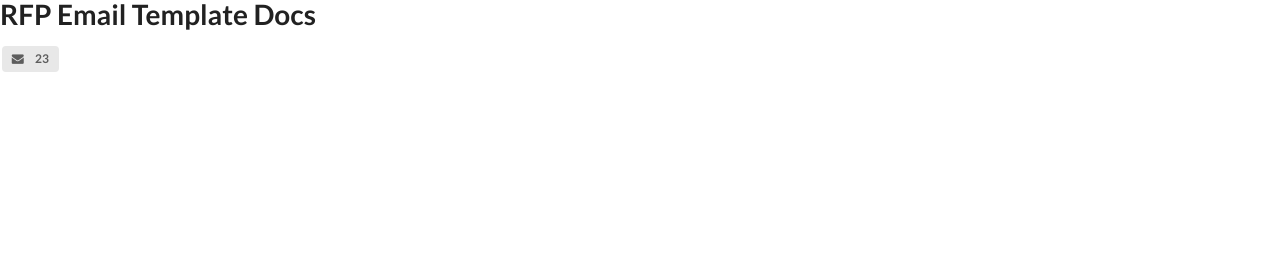
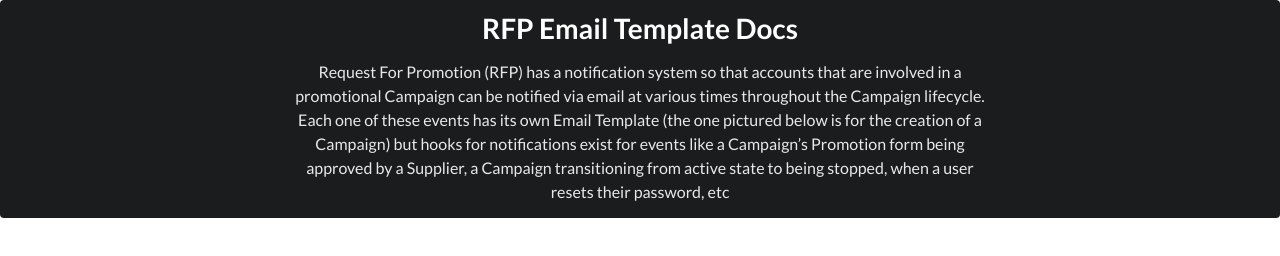
Before and after one commit to gmarkv10/gmarkv10.github.io, a website: page index.html in a window 1280 px wide. Drawn offline with Linux system fonts and the light colour scheme.

Commit message:
started adding stuffs from DOCX draft

```diff
--- a/index.html
+++ b/index.html
@@ -7,9 +7,13 @@
 	<script src="semantic/dist/semantic.min.js"></script>
   </head>
   <body>
-            <h1 class="ui header">RFP Email Template Docs</h1>
-			<div class="ui label">
-				<i class="mail icon"></i> 23
-			</div>
+	  <div class="ui inverted center aligned segment">
+		  <div class="ui container">
+			  <h1 class="ui header" style="color:white;">RFP Email Template Docs</h1>
+			  <div class="ui text container">
+				  Request For Promotion (RFP) has a notification system so that accounts that are involved in a promotional Campaign can be notified via email at various times throughout the Campaign lifecycle. Each one of these events has its own Email Template (the one pictured below is for the creation of a Campaign) but hooks for notifications exist for events like a Campaign’s Promotion form being approved by a Supplier, a Campaign transitioning from active state to being stopped, when a user resets their password, etc
+			  </div>
+		  </div>
+	  </div>
   </body>
 </html>
```
